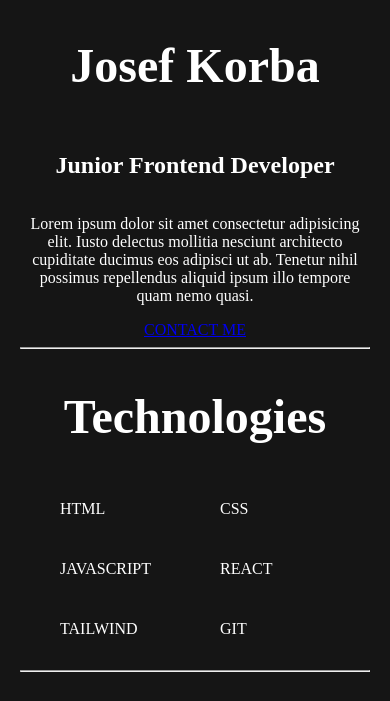
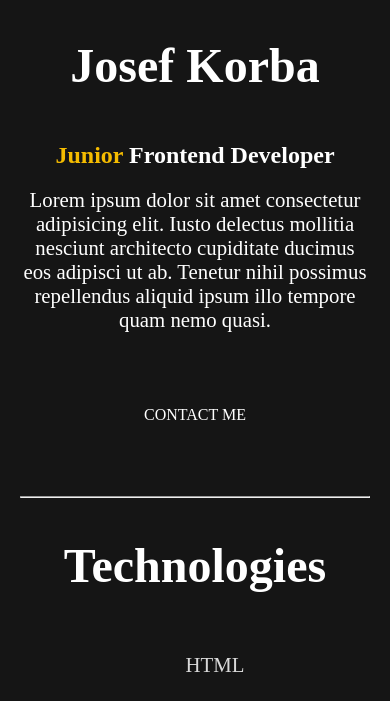
Before and after one commit to JosefKorba/my-portfolio-page, a plain HTML site: page index.html in a window 390 px wide. Shown: the part 129-830 px from the top of the page. Drawn offline with Linux system fonts and the light colour scheme.

Commit message:
added hover and edit description section

```diff
--- a/styles.css
+++ b/styles.css
@@ -28,6 +28,11 @@ h2 {
 
 h3 {
   font-size: 1.5rem;
+  color: var(--light-color);
+}
+
+p {
+  font-size: 1.3rem;
 }
 
 /* HEADER*/
@@ -49,7 +54,9 @@ h3 {
 .navigation__link {
   margin-right: 1.25rem;
 }
-
+.header__about span {
+  color: var(--light-color);
+}
 .header__about {
   display: flex;
   flex-direction: column;
@@ -57,13 +64,31 @@ h3 {
   width: 40rem;
 }
 
+.header__about-description,
+.header__about-heading {
+  margin: 0.6rem 0;
+}
+
+.header__about-contact {
+  margin: 4rem 0;
+}
+
+.header__about-link {
+  color: var(--font-color);
+  text-decoration: none;
+}
+
 /* MAIN */
 .main__technologies-list {
   display: grid;
-  grid-template-columns: repeat(auto-fill, minmax(300px,  1fr));
-  gap: 10px;
+  grid-template-columns: repeat(auto-fill, minmax(300px, 1fr));
+
   list-style-type: none;
+  justify-content: center;
+  align-items: center;
 }
+
+
 
 .main__projects {
   display: grid;
@@ -74,79 +99,98 @@ h3 {
   overflow: hidden;
 }
 
-.project img {
-  width:  100%;
+.main-projects-img {
+  width: 100%;
   height: auto;
   border-radius: 20px;
 }
 
 /* MEDIA Q */
-@media (max-width:  768px) {
+@media (max-width: 768px) {
   .header__about {
-    width:  100%;
+    width: 100%;
     text-align: center;
   }
   .main__projects {
-    grid-template-columns:  1fr;
+    grid-template-columns: 1fr;
   }
-  .project img {
-    width:  100%;
+  .main-projects-img {
+    width: 100%;
     height: auto;
   }
 }
 
-@media (max-width:  768px) {
+@media (max-width: 768px) {
   h1 {
-    font-size:  3.5rem;
+    font-size: 3.5rem;
   }
   h2 {
-    font-size:  2rem;
+    font-size: 2rem;
   }
   h3 {
-    font-size:  1.5rem;
+    font-size: 1.5rem;
   }
   .header__name {
-    font-size:  1.5rem;
+    font-size: 1.5rem;
   }
-  .main__technologies-list {
-    display: grid;
-    grid-template-columns: repeat(auto-fill, minmax(200px,  1fr));
 
-  }
   .description {
     text-align: center;
   }
+
+  .main_technology {
+    color: #d9d9d9;
+    display: flex;
+    justify-content: center;
+    align-items: center;
+    height: 100%;
+  }
 }
 
-@media (max-width:  680px) {
+@media (max-width: 680px) {
   .header__navigation {
     flex-direction: column;
   }
   .navigation__link {
-    margin-bottom:  1rem;
+    margin-bottom: 1rem;
   }
 
 }
 
-
-
-@media (max-width:  490px) {
+@media (max-width: 490px) {
   h1 {
-    font-size:  3rem;
+    font-size: 3rem;
   }
   h2 {
-    font-size:  1.5rem;
+    font-size: 1.5rem;
   }
   h3 {
-    font-size:  1.3rem;
+    font-size: 1.3rem;
   }
   .header__name {
-    font-size:  1.5rem;
+    font-size: 1.5rem;
   }
-
-  .main__technologies-list {
-    display: grid;
-    grid-template-columns: repeat(auto-fill, minmax(100px,  1fr));
 }
 
+a {
+  position: relative;
 }
+
+a::before {
+  content: "";
+  position: absolute;
+  width: 100%;
+  height: 2px;
+  border-radius: 4px;
+  background-color: #f5bc00;
+  bottom: 0;
+  left: 0;
+  transform-origin: right;
+  transform: scaleX(0);
+  transition: transform 0.3s ease-in-out;
+}
+
+a:hover::before {
+  transform-origin: left;
+  transform: scaleX(1);
+}
```
